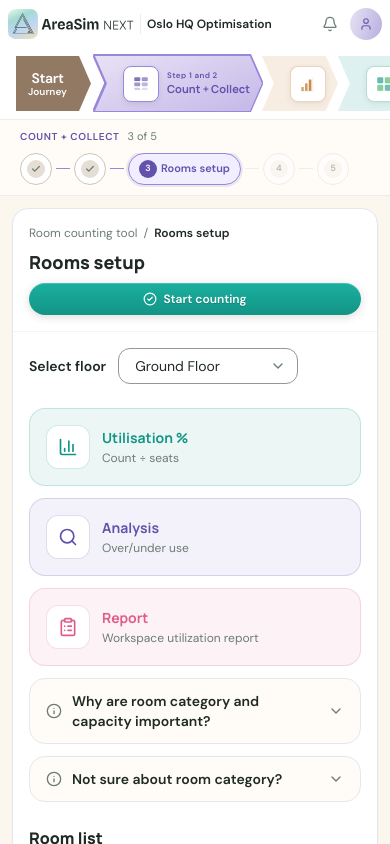
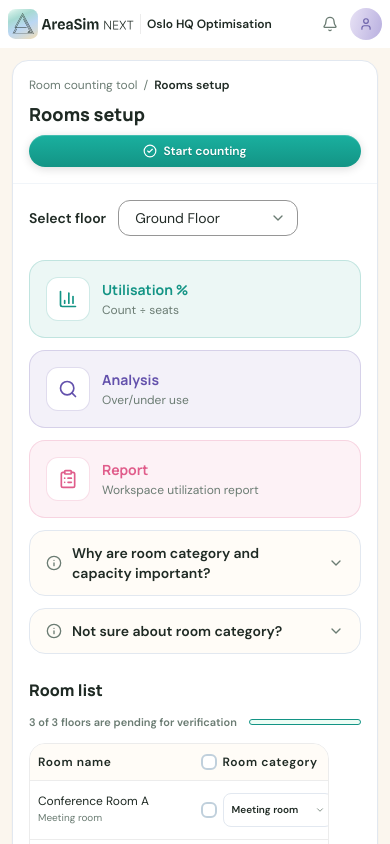
Before and after one commit to ShivanthiF/AreaSim_Prototype_V2.4, a Next.js app: page /project/1/floor/1/count in a window 390 px wide. Shown: the top 844 px of the page. Built offline with nearby package versions, Linux system fonts and the light colour scheme.

Commit message:
Hide counting tool and workplace journey bar from mobile screens

```diff
--- a/src/components/ui/CountingStepper.tsx
+++ b/src/components/ui/CountingStepper.tsx
@@ -63,7 +63,7 @@ export function CountingStepper({ activeStep, onStepClick, disabled = false, act
   const activeIdx = disabled ? -1 : COUNT_COLLECT_STEPS.findIndex((s) => s.id === activeStep);
 
   return (
-    <div className={`w-full shrink-0 border-b border-border bg-surface-2 px-5 py-2 ${disabled ? "opacity-60" : ""}`}>
+    <div className={`hidden md:block w-full shrink-0 border-b border-border bg-surface-2 px-5 py-2 ${disabled ? "opacity-60" : ""}`}>
       {/* Section label + progress */}
       <div className="flex flex-wrap items-center gap-2 mb-2">
         <span
@@ -115,28 +115,12 @@ export function CountingStepper({ activeStep, onStepClick, disabled = false, act
               >
                 {isDone && !isActive ? <Check size={10} strokeWidth={3} /> : i + 1}
               </span>
-              <span
-                className={
-                  isActive
-                    ? "inline"
-                    : i === 0 || i === 1
-                    ? "hidden lg:inline"
-                    : i === 2
-                    ? "hidden md:inline"
-                    : "hidden sm:inline"
-                }
-              >
+              <span className="inline">
                 {step.label}
               </span>
             </>
           );
-          const paddingClass = isActive
-            ? "px-2.5 py-1.5"
-            : i === 0 || i === 1
-            ? "px-1.5 py-1.5 lg:px-2.5"
-            : i === 2
-            ? "px-1.5 py-1.5 md:px-2.5"
-            : "px-1.5 py-1.5 sm:px-2.5";
+          const paddingClass = "px-2.5 py-1.5";
           const pillClass = `inline-flex items-center gap-1 sm:gap-1.5 whitespace-nowrap rounded-full font-body transition-all duration-200 ${paddingClass}`;
           return (
             <div key={step.id} className={`flex shrink-0 items-center ${isFuture ? "opacity-50" : ""}`}>
--- a/src/components/ui/WorkplaceJourneyBar.tsx
+++ b/src/components/ui/WorkplaceJourneyBar.tsx
@@ -180,7 +180,7 @@ export function WorkplaceJourneyBar({ activeStep = "1-2" }: WorkplaceJourneyBarP
   const activeIdx = STEPS.findIndex((s) => s.id === activeStep);
 
   return (
-    <div className="w-full px-4 py-2 border-b border-border flex items-stretch shrink-0 bg-white min-h-[72px] overflow-x-auto">
+    <div className="hidden md:flex w-full px-4 py-2 border-b border-border items-stretch shrink-0 bg-white min-h-[72px] overflow-x-auto">
       {/* ── GO badge — flat left, pointy right ── */}
       <div
         className="flex flex-col items-center justify-center pl-3 pr-6 py-1.5 text-white shrink-0"
```
